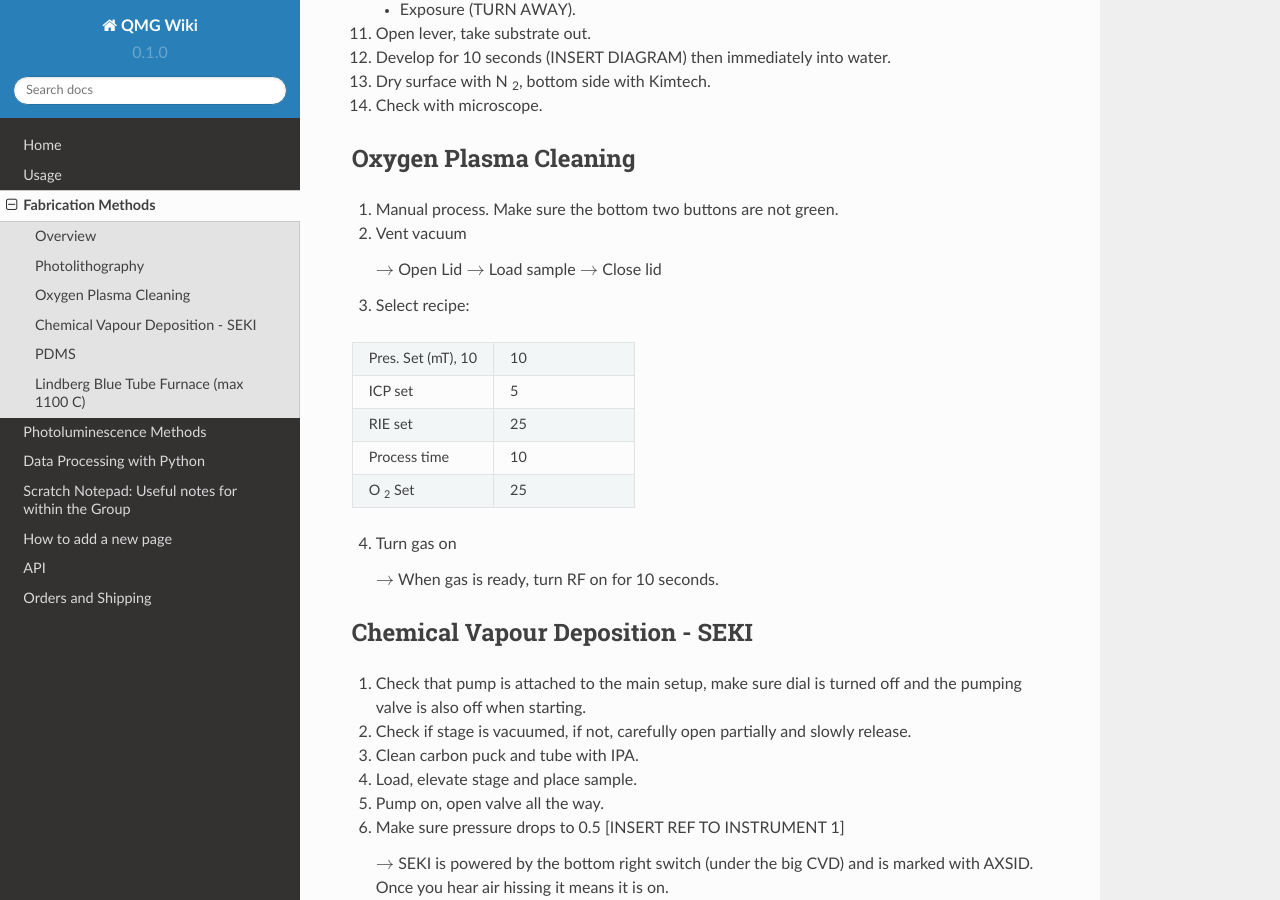
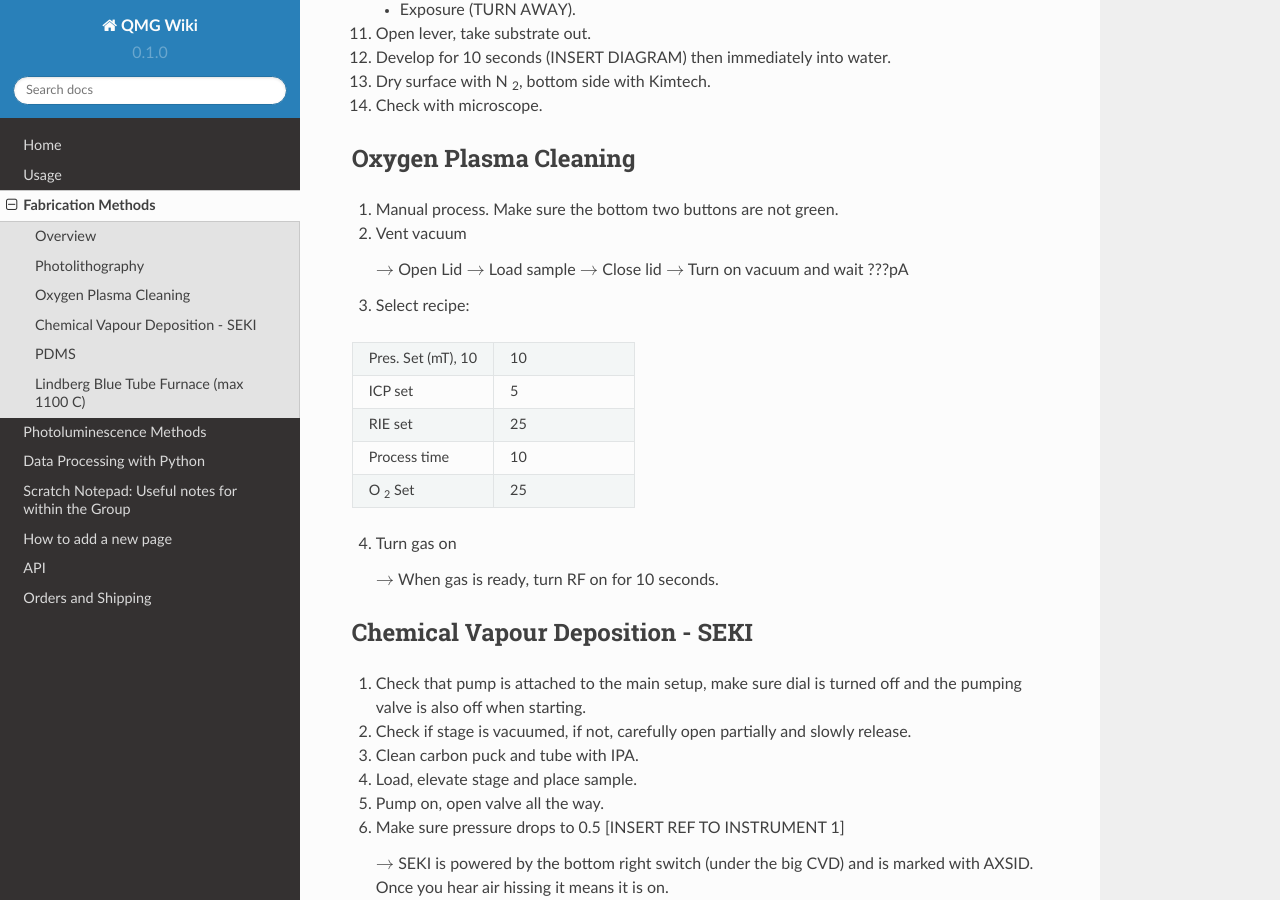
Before and after one commit to quantum-materials-group/QMG-wiki, a Sphinx documentation site: the page built from docs/pages/fab_sop.rst, in a window 1280 px wide and 900 px high, scrolled down 1438 px. Built offline with Sphinx 7.4.7 and the Read the Docs theme 2.0.0, drawn with Linux system fonts in a browser that asks for light colours.

Commit message:
Update fab_sop.rst

```diff
--- a/docs/pages/fab_sop.rst
+++ b/docs/pages/fab_sop.rst
@@ -89,7 +89,7 @@ Oxygen Plasma Cleaning
 
 2. Vent vacuum
 
-   :math:`\rightarrow` Open Lid :math:`\rightarrow` Load sample :math:`\rightarrow` Close lid
+   :math:`\rightarrow` Open Lid :math:`\rightarrow` Load sample :math:`\rightarrow` Close lid :math:`\rightarrow` Turn on vacuum and wait ???pA
 
 3. Select recipe:
 
```
